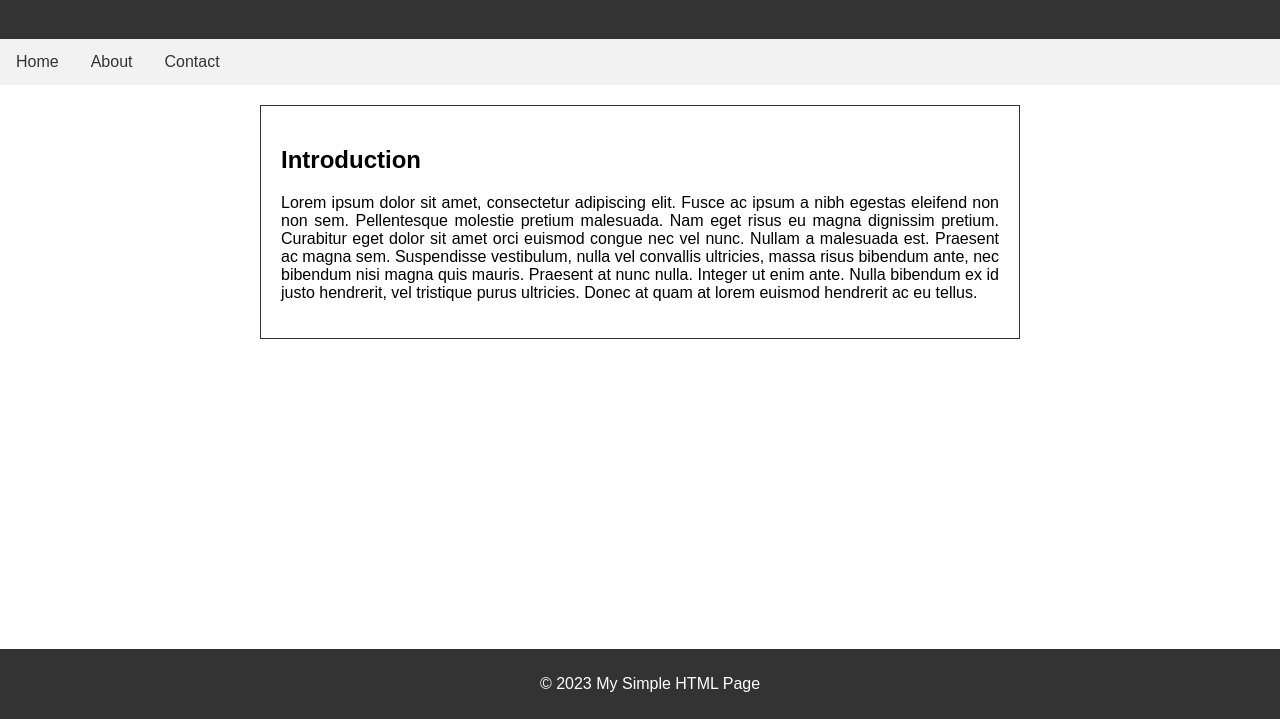
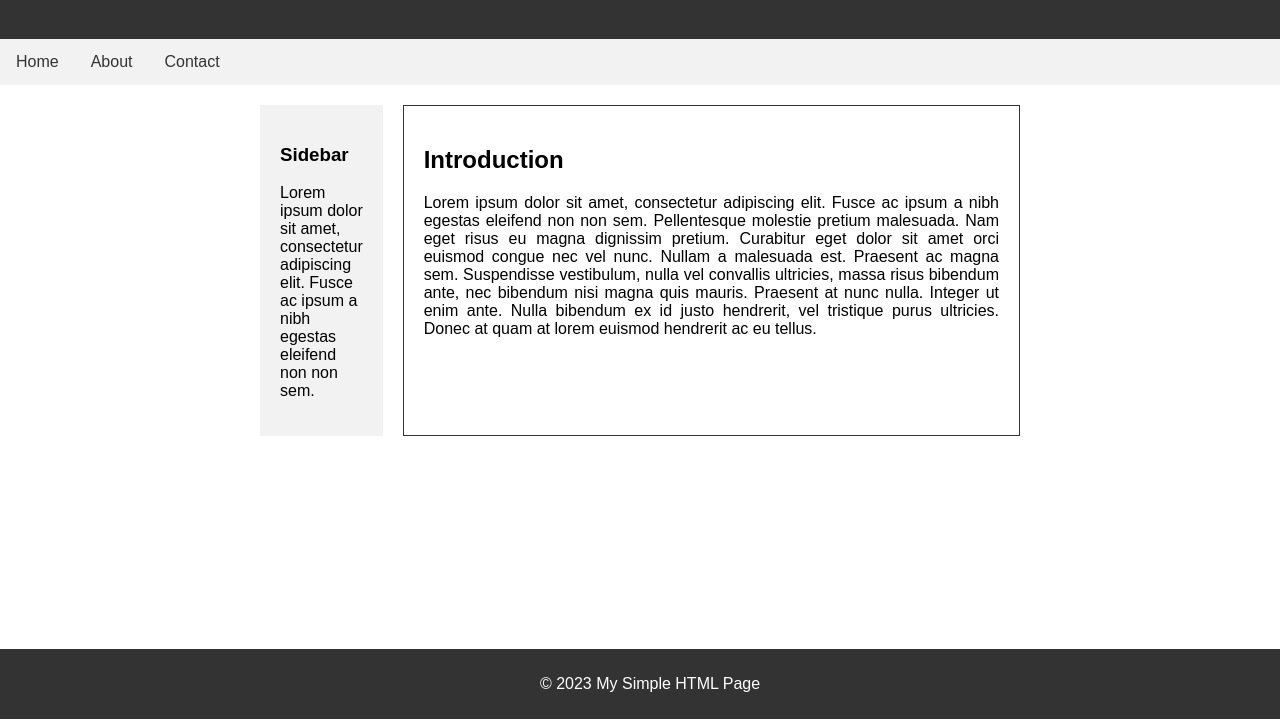
Before and after one commit to jar-us/jar-us.github.io, a plain HTML site: page index.html in a window 1280 px wide. Shown: the part 81-800 px from the top of the page. Drawn offline with Linux system fonts and the light colour scheme.

Commit message:
Update index.html

```diff
--- a/index.html
+++ b/index.html
@@ -36,14 +36,23 @@
 		}
 
 		.container {
+			display: flex;
 			max-width: 800px;
 			margin: 20px auto;
 			padding: 0 20px;
 			box-sizing: border-box;
 		}
 
+		.sidebar {
+			background-color: #f2f2f2;
+			padding: 20px;
+			width: 25%;
+			box-sizing: border-box;
+		}
+
 		.content {
-			margin-top: 20px;
+			margin-left: 20px;
+			flex-grow: 1;
 			border: 1px solid #333;
 			padding: 20px;
 			text-align: justify;
@@ -70,6 +79,10 @@
 		<a href="#">Contact</a>
 	</nav>
 	<div class="container">
+		<div class="sidebar">
+			<h3>Sidebar</h3>
+			<p>Lorem ipsum dolor sit amet, consectetur adipiscing elit. Fusce ac ipsum a nibh egestas eleifend non non sem.</p>
+		</div>
 		<div class="content">
 			<h2>Introduction</h2>
 			<p>Lorem ipsum dolor sit amet, consectetur adipiscing elit. Fusce ac ipsum a nibh egestas eleifend non non sem. Pellentesque molestie pretium malesuada. Nam eget risus eu magna dignissim pretium. Curabitur eget dolor sit amet orci euismod congue nec vel nunc. Nullam a malesuada est. Praesent ac magna sem. Suspendisse vestibulum, nulla vel convallis ultricies, massa risus bibendum ante, nec bibendum nisi magna quis mauris. Praesent at nunc nulla. Integer ut enim ante. Nulla bibendum ex id justo hendrerit, vel tristique purus ultricies. Donec at quam at lorem euismod hendrerit ac eu tellus.</p>
```
